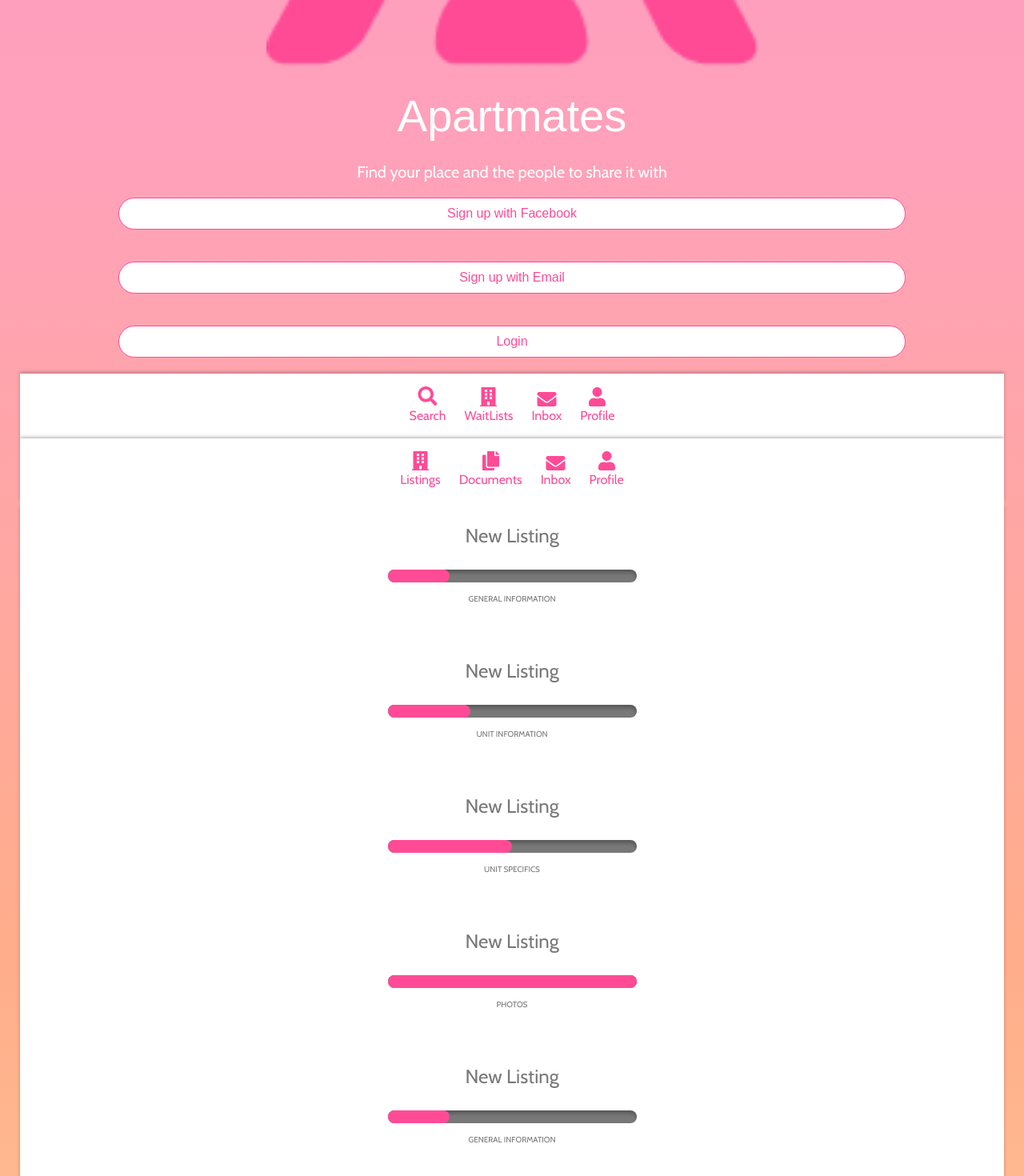
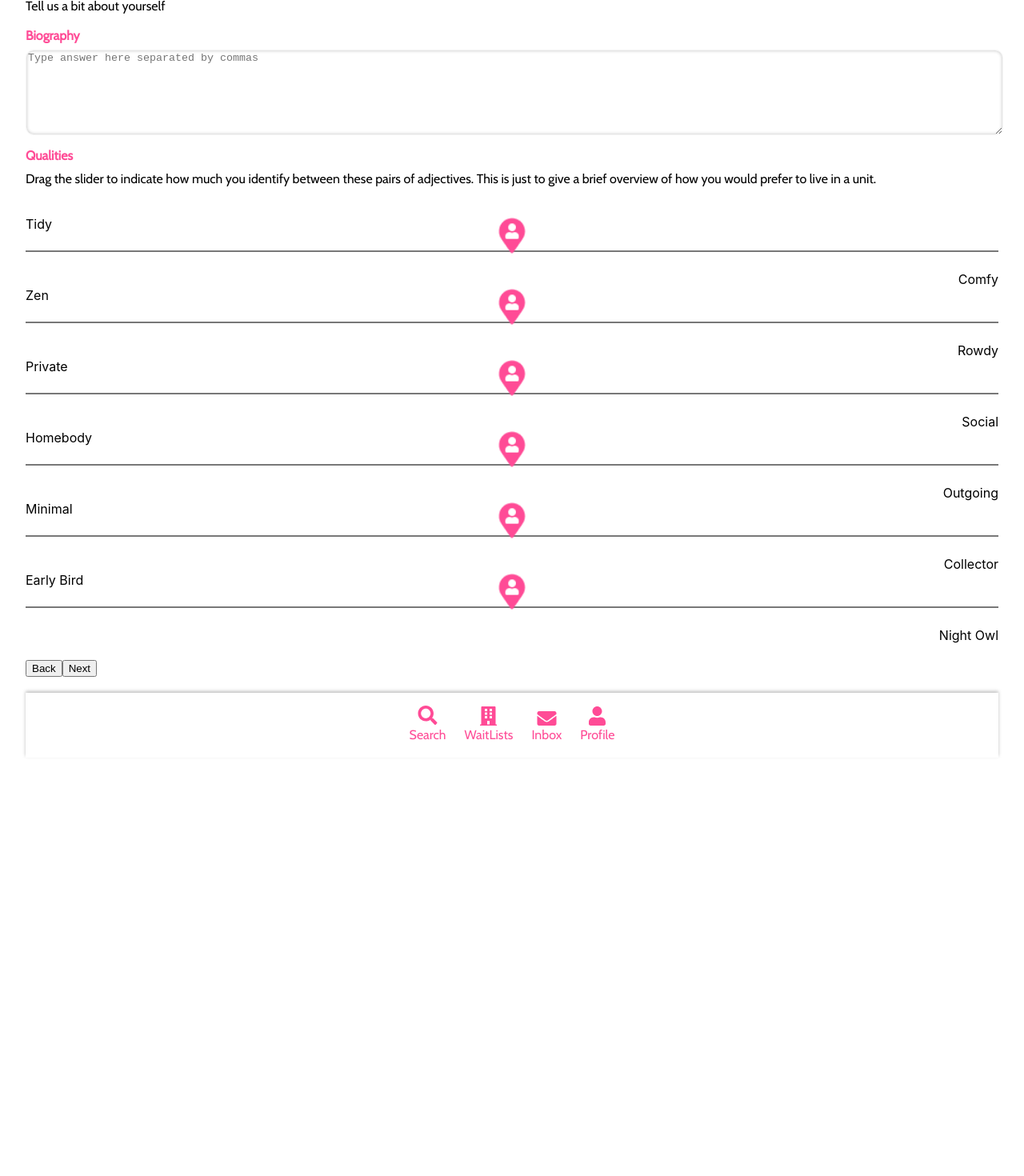
Before and after one commit to apartments-app/front-end, a React (Create React App) app: page /Profile in a window 1280 px wide. Shown: the part 520-1990 px from the top of the page at 80% size. After the commit the page ends 1522 px from the top, so only its background shows below. Built offline with nearby package versions, Linux system fonts and the light colour scheme; a web font is replaced by a local one.

Commit message:
link to home off login works

```diff
--- a/src/App.js
+++ b/src/App.js
@@ -1,7 +1,8 @@
-import "./App.css";
+import  { BrowserRouter as Router, Switch, Link, Route } from "react-router-dom";
+import { useState, useHistory } from 'react';
 
 import Landing from "./components/Landing";
-import TenantHome from "./components/Homepage";
+import Homepage from "./components/Homepage";
 import ProfileCreation from "./components/ProfileCreation";
 import SignUpListings from "./components/SignUp-Listings";
 
@@ -9,14 +10,14 @@
 function App() {
   return (
     <div className="App">
+      <Switch>
 
-      {/* test the landing page */}
-      <Landing />
-      {/* test the tenant home */}
-      <TenantHome />
-      {/* test the profile creation */}
-      <ProfileCreation />
-      <SignUpListings />
+        <Route path = "/Home" component={Homepage}/>
+        <Route path = "/Listings" component={SignUpListings}/>
+        <Route path = "/Profile" component={ProfileCreation}/>
+        <Route exact path="/" component={Landing} />
+
+      </Switch>
 
     </div>
   );
--- a/src/components/Landing.js
+++ b/src/components/Landing.js
@@ -1,5 +1,5 @@
-import React, { useState, useEffect } from "react";
-// import { useHistory } from 'react-router-dom';
+import React, { useState, useEffect, useCallback } from "react";
+import { useHistory, Link } from 'react-router-dom';
 
 import styled from 'styled-components';
 import Wrapper from './Wrapper';
@@ -10,6 +10,7 @@
 import NewListingGeneralInformation from "./NewListing/NewListingGeneralInformation";
 
 const Landing = () => {
+
   const Header = styled.h1`
     font-family: "Grand Hotel", cursive, sans-serif;
     font-style: normal;
@@ -41,14 +42,15 @@
       <Slogan>Find your place and the people to share it with</Slogan>
       <Button>Sign up with Facebook</Button>
       <Button>Sign up with Email</Button>
-      <Button>Login</Button>
-      <BottomNav />
-      <BottomNav canAlternate={true} />
-      <NewListingHeader step={0} />
+      <Link to="/home"><Button>Login</Button></Link>
+
+      {/* <BottomNav />
+      <BottomNav canAlternate={true} /> */}
+      {/* <NewListingHeader step={0} />
       <NewListingHeader step={1} />
       <NewListingHeader step={2} />
       <NewListingHeader step={3} />
-      <NewListingGeneralInformation />
+      <NewListingGeneralInformation /> */}
     </Wrapper>
 
   );
--- a/src/index.js
+++ b/src/index.js
@@ -1,13 +1,14 @@
 import React from 'react';
 import ReactDOM from 'react-dom';
 import './index.css';
+import { BrowserRouter as Router } from 'react-router-dom';
 import App from './App';
 import reportWebVitals from './reportWebVitals';
 
 ReactDOM.render(
-  <React.StrictMode>
+  <Router>
     <App />
-  </React.StrictMode>,
+  </Router>,
   document.getElementById('root')
 );
 
```
Also changed, not shown: src/helperFunctions/click.js (added, +10 -0 lines).
